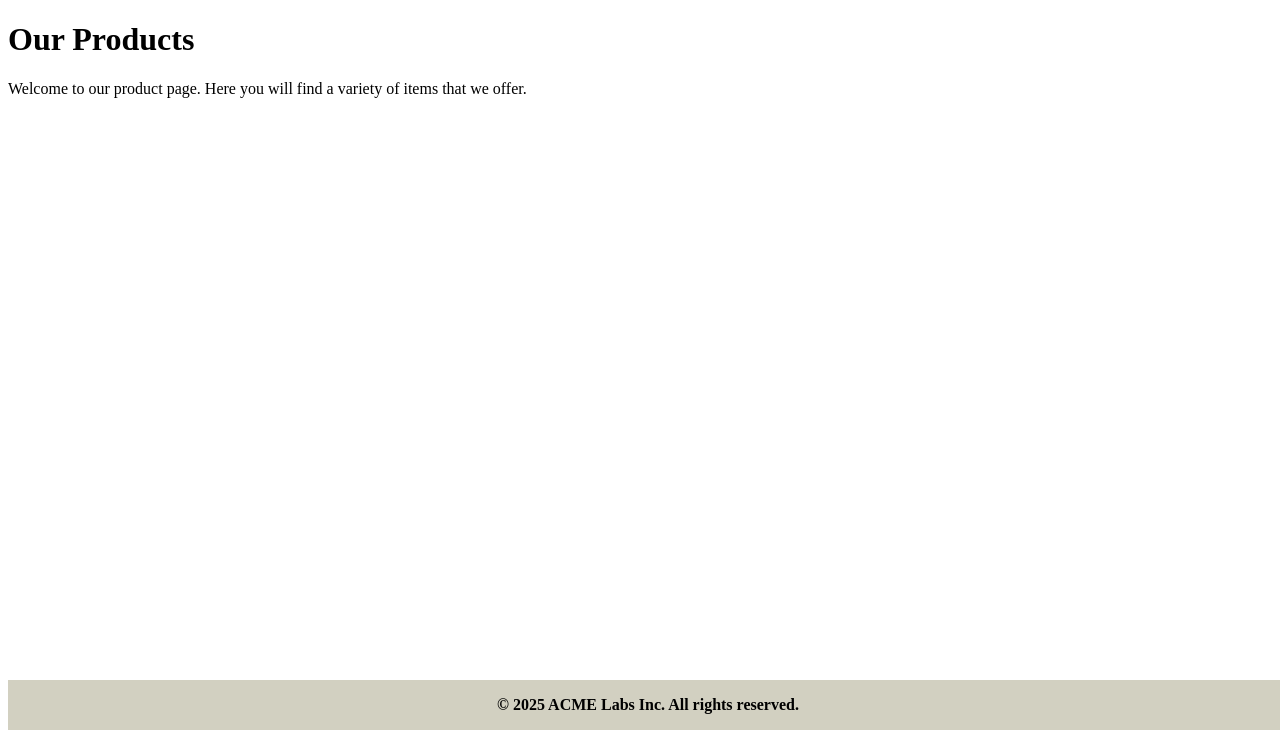
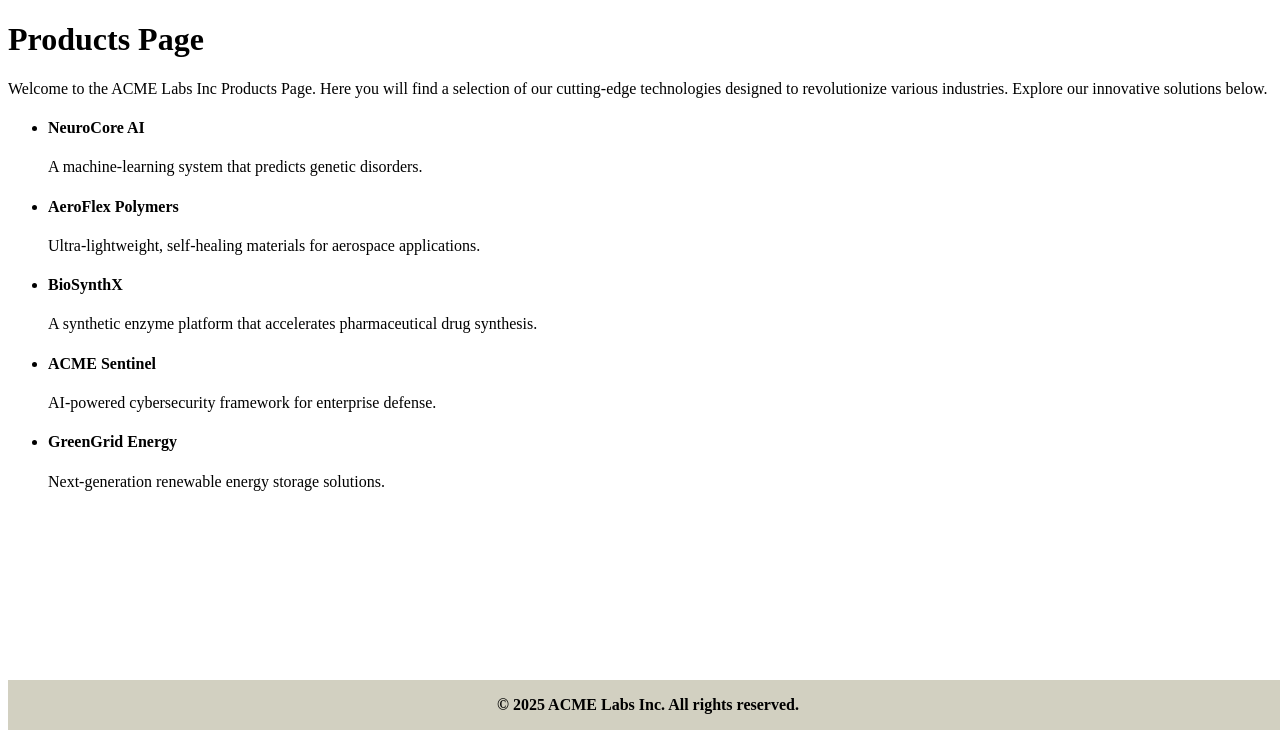
Before and after one commit to OldManSaturn/Company-Website, a Flask app: page /products in a window 1280 px wide. Shown: the part 70-800 px from the top of the page. Run offline with Flask 3, Linux system fonts and the light colour scheme.

Commit message:
Populated static web pages with company info

```diff
--- a/templates/home.html
+++ b/templates/home.html
@@ -13,4 +13,7 @@
     ACME Labs Inc. has secured multiple patents and collaborates with Fortune 500 companies to revolutionize industries.
     Established in 1998, ACME Labs Inc. has grown exponentially, both in size and impact, leading the way in various
     high-technology fields.</p>
+
+
+<p>In summary, ACME Labs Inc. is a pioneering force in research and development, dedicated to creating innovative and ethical solutions across biotechnology, artificial intelligence, and sustainable energy. With a talented team of over 500 employees, state-of-the-art facilities, and a commitment to excellence, ACME Labs Inc. continues to shape the future of technology and make a lasting impact on the world.</p>
 {% endblock %}
--- a/templates/legal.html
+++ b/templates/legal.html
@@ -3,4 +3,9 @@
 {% block content %}
 <h1>Legal Information</h1>
 <p>Here you can add the legal information for ACME Labs Inc.</p>
+<ul>
+    <li>ISO 9001:2015 Certified</li>
+    <li>FDA & EPA Regulatory Compliance for Biotech Products</li>
+    <li>U.S. Department of Defense Contract Holder</li>
+</ul>
 {% endblock %}
--- a/templates/products.html
+++ b/templates/products.html
@@ -1,7 +1,28 @@
 {% extends "base.html" %}
 
 {% block content %}
-<h1>Our Products</h1>
-<p>Welcome to our product page. Here you will find a variety of items that we offer.</p>
-<!-- Add more content here -->
+<h1>Products Page</h1>
+<p>Welcome to the ACME Labs Inc Products Page. Here you will find a selection of our cutting-edge technologies designed to revolutionize various industries. Explore our innovative solutions below.</p>
+<ul>
+    <li>
+        <h4>NeuroCore AI</h4>
+        <p>A machine-learning system that predicts genetic disorders.</p>
+    </li>
+    <li>
+        <h4>AeroFlex Polymers</h4>
+        <p>Ultra-lightweight, self-healing materials for aerospace applications.</p>
+    </li>
+    <li>
+        <h4>BioSynthX</h4>
+        <p>A synthetic enzyme platform that accelerates pharmaceutical drug synthesis.</p>
+    </li>
+    <li>
+        <h4>ACME Sentinel</h4>
+        <p>AI-powered cybersecurity framework for enterprise defense.</p>
+    </li>
+    <li>
+        <h4>GreenGrid Energy</h4>
+        <p>Next-generation renewable energy storage solutions.</p>
+    </li>
+</ul>
 {% endblock %}
```
Also changed, not shown: templates/partnerships.html (+7 -0 lines).
